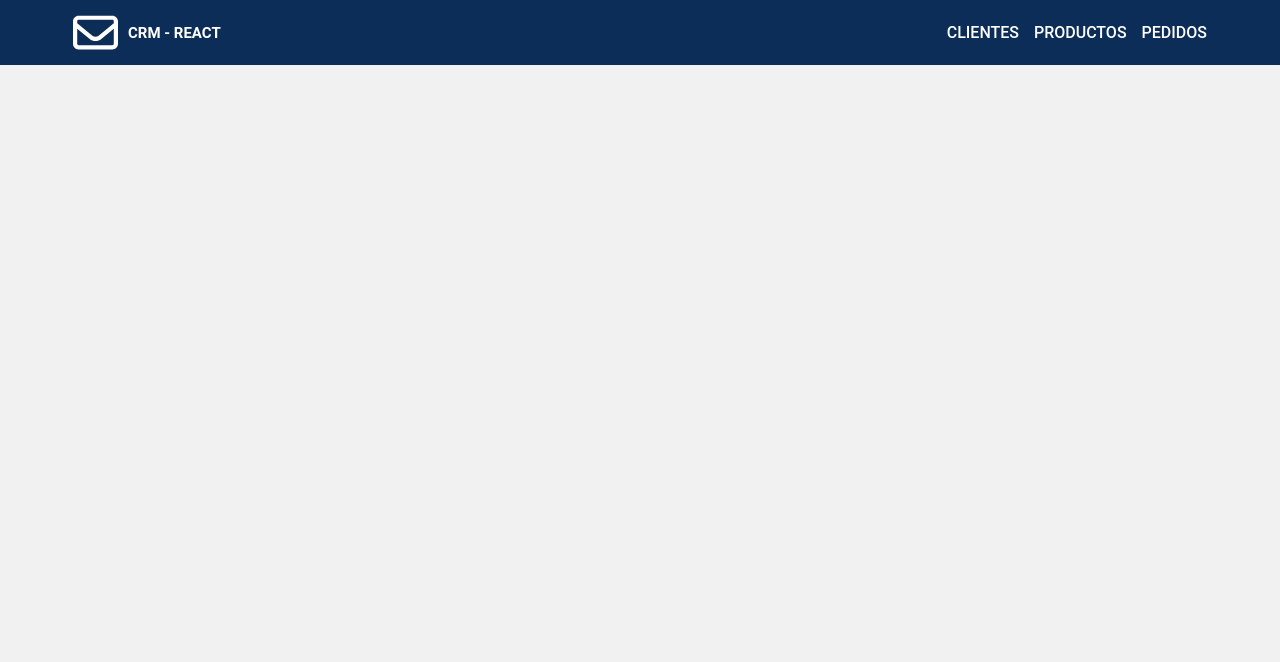
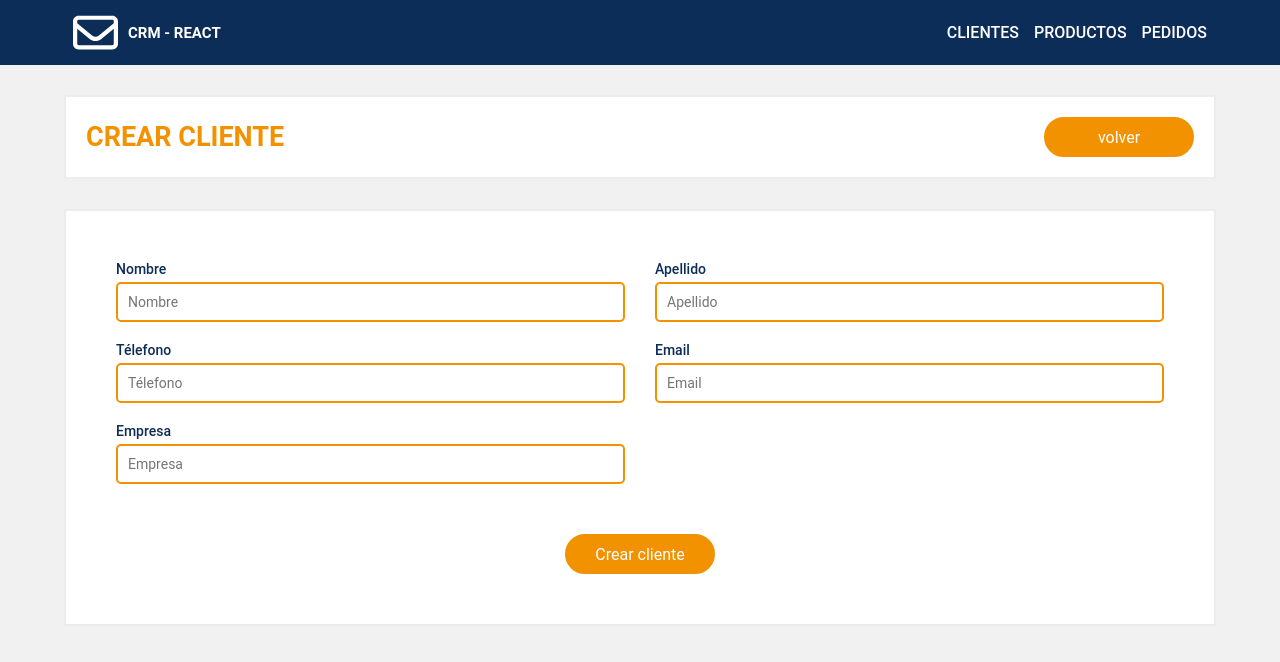
Before and after one commit to jhosuapp/crm-frontend-react, a React (Vite) app: page /clientes/crear in a window 1280 px wide. Shown: the top 662 px of the page. Built offline with nearby package versions, Linux system fonts and the light colour scheme; no server answers; a web font is replaced by a local one.

Commit message:
feat: ui form create clients

```diff
--- /dev/null
+++ b/src/jsx/components/clients/ClientCreate.jsx
@@ -0,0 +1,46 @@
+import { Container } from '../global/Container';
+import { Title } from '../global/Title';
+
+
+const ClientCreate = ()=>{
+    return (
+        <>
+            <Container cls={'container container--bg custom-fonts'}>
+                <Title text_title={'Crear cliente'} cls={'reverse'} btn_text={'volver'} btn_link={'/'} />
+            </Container>
+            <Container cls={'container container--bg custom-fonts custom-input'}>
+
+                <form className='custom-form'>
+                    <div className="block-input">
+                        <label htmlFor="name">Nombre</label>
+                        <input type="text" id="name" name="name" placeholder='Nombre'/>
+                    </div>
+                    <div className="block-input">
+                        <label htmlFor="last_name">Apellido</label>
+                        <input type="text" id="last_name" name="last_name" placeholder='Apellido'/>
+                    </div>
+                    <div className="block-input">
+                        <label htmlFor="phone">Télefono</label>
+                        <input type="text" id="phone" name="phone" placeholder='Télefono'/>
+                    </div>
+                    <div className="block-input">
+                        <label htmlFor="email">Email</label>
+                        <input type="text" id="email" name="email" placeholder='Email'/>
+                    </div>
+                    <div className="block-input">
+                        <label htmlFor="company">Empresa</label>
+                        <input type="text" id="company" name="company" placeholder='Empresa'/>
+                    </div>
+
+                    <div className="block-actions">
+                        <button className="btn">Crear cliente</button>
+                    </div>
+
+                </form>
+
+            </Container>
+        </>
+    );
+}
+
+export { ClientCreate }
--- a/src/jsx/components/clients/Clients.jsx
+++ b/src/jsx/components/clients/Clients.jsx
@@ -18,7 +18,7 @@ const Clients = ()=>{
     return (
         <>
             <Container cls={'container container--bg custom-fonts'}>
-                <Title text={'Mis clientes'} btn_text="Crear cliente" />
+                <Title text_title={'Mis clientes'} btn_text="Crear cliente" btn_link={'/clientes/crear'} />
             </Container>
             <Container cls={'container container--bg custom-fonts custom-input'}>
                 {filterState.length > 0 && <ClientFilter />}
--- a/src/jsx/components/global/Title.jsx
+++ b/src/jsx/components/global/Title.jsx
@@ -1,11 +1,11 @@
 import { Link } from "react-router-dom";
 
 
-const Title = ({ text, btn_text })=>{
+const Title = ({ text_title, cls, btn_text, btn_link })=>{
     return(
-        <article className='custom-title'>
-            <h1>{text}</h1>
-            <Link to={'/crear-cliente'} className="btn">{btn_text}</Link>
+        <article className={`custom-title ${cls}`}>
+            <h1>{text_title}</h1>
+            { btn_text && <Link to={btn_link} className="btn">{btn_text}</Link> }
         </article>
     );
 }
--- a/src/jsx/context/ClientContext.jsx
+++ b/src/jsx/context/ClientContext.jsx
@@ -18,6 +18,7 @@ const ClientProvider = ({ children })=>{
     const request = async ()=>{
         const requestClients = await baseAxios.get('/clientes');
         setSaveClients(requestClients.data);
+        console.log(requestClients);
     }
     //Filter clients
     const filterClients = ()=>{
--- a/src/jsx/routes/Routes.jsx
+++ b/src/jsx/routes/Routes.jsx
@@ -1,15 +1,23 @@
 //Clients
 import { Clients } from '../components/clients/Clients.jsx';
+import { ClientCreate } from '../components/clients/ClientCreate.jsx';
+//Products
 import { Products } from '../components/products/Products.jsx';
 import { Orders } from '../components/orders/Orders.jsx';
 //Routing react dom
 import { Routes, Route } from 'react-router-dom';
 
+
 const Routing = ()=>{
     return(
         <Routes>
+            {/* Clients routes */}
             <Route path="/" element={ <Clients /> } exact />
+            <Route path="/clientes/crear" element={ <ClientCreate /> } exact />
+
+            {/* Clients products */}
             <Route path="/productos" element={ <Products /> } exact />
+            {/* Clients products */}
             <Route path="/pedidos" element={ <Orders /> } exact />
         </Routes>
     );
--- /dev/null
+++ b/src/scss/components/_form.scss
@@ -0,0 +1,11 @@
+.custom-form{
+    margin: auto;
+    display: grid;
+    grid-template-columns: repeat(2, 1fr);
+    gap: 0 30px;
+    padding: 30px;
+    .block-actions,
+    .w100{
+        grid-column: 1/3;
+    }
+}
--- a/src/scss/components/_index.scss
+++ b/src/scss/components/_index.scss
@@ -4,3 +4,4 @@
 @forward 'button';
 @forward 'input';
 @forward 'title';
+@forward 'form';
--- a/src/scss/components/_input.scss
+++ b/src/scss/components/_input.scss
@@ -13,4 +13,19 @@
             box-shadow: 0 0 5px #d3d3d3;
         }
     }
+    label{
+        font-size: 1.4rem;
+        color: fun.color('primary');
+        font-weight: 500;
+        margin-bottom: 5px;
+        display: flex;
+    }
+    .block-input{
+        margin-bottom: 20px;
+    }
+    .block-actions{
+        display: flex;
+        justify-content: center;
+        margin-top: 30px;
+    }
 }
```
